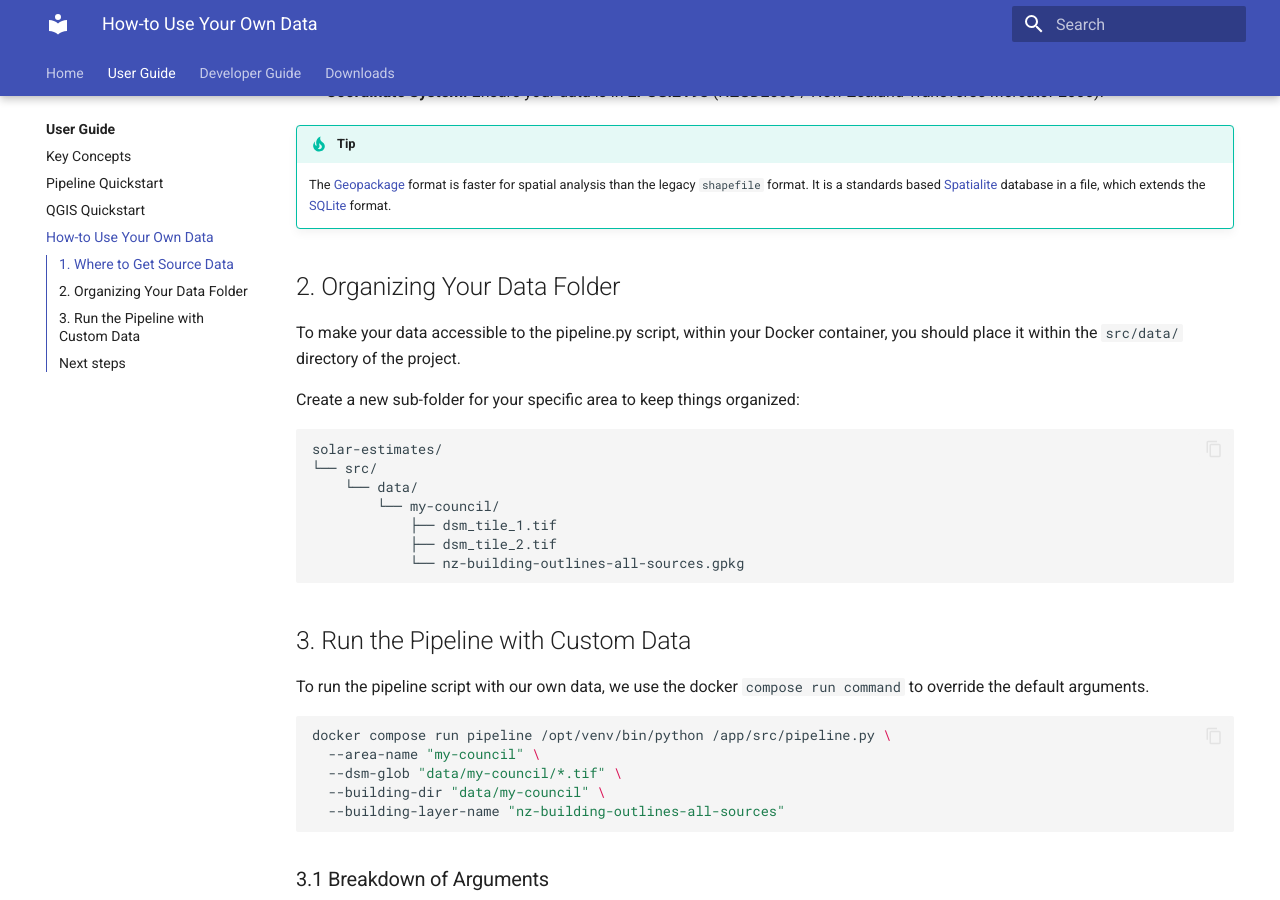
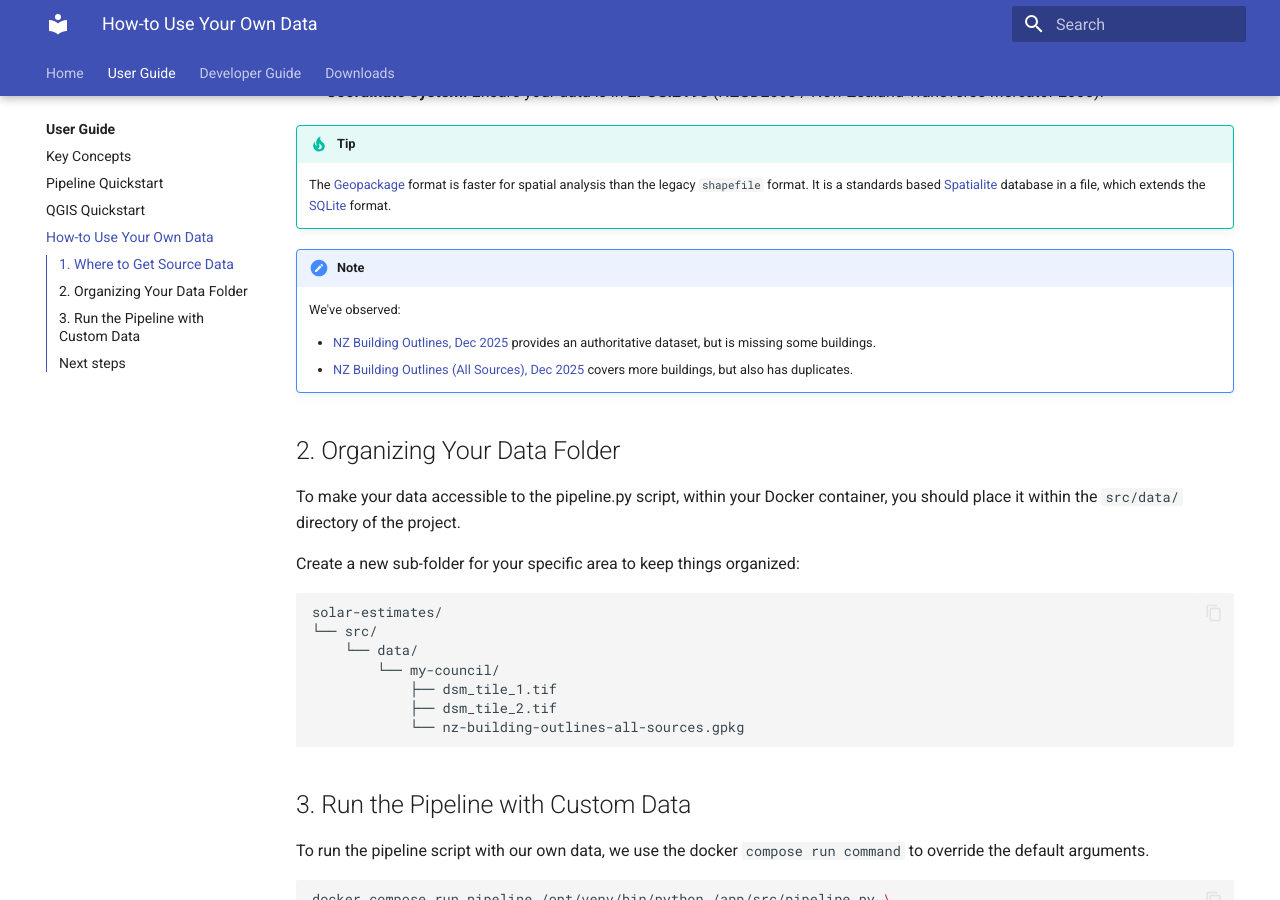
Before and after one commit to rewiring-nz/solar-estimates, an MkDocs documentation site: the page built from docs/user/how-to-use-your-own-data.md, in a window 1280 px wide and 900 px high, scrolled down 951 px. Built offline with MkDocs 1.6.1 and Material for MkDocs 9.7.7, drawn with Linux system fonts in a browser that asks for light colours.

Commit message:
Add note about LINZ building outlines - all sourcces

```diff
--- a/docs/user/how-to-use-your-own-data.md
+++ b/docs/user/how-to-use-your-own-data.md
@@ -30,6 +30,12 @@ For accurate solar modeling (including roof pitch and shading from chimneys or t
 
 !!! tip
     The [Geopackage](https://www.geopackage.org/) format is faster for spatial analysis than the legacy `shapefile` format. It is a standards based [Spatialite](https://www.gaia-gis.it/fossil/libspatialite/index) database in a file, which extends the [SQLite](https://sqlite.org/) format.
+
+!!! note
+    We've observed:
+
+    * [NZ Building Outlines, Dec 2025](https://data.linz.govt.nz/data/?q=building+outlines) provides an authoritative dataset, but is missing some buildings.
+    * [NZ Building Outlines (All Sources), Dec 2025](https://data.linz.govt.nz/data/?q=NZ+Building+Outlines+%28All+Sources%29) covers more buildings, but also has duplicates.
 
 ## 2. Organizing Your Data Folder
 
```
